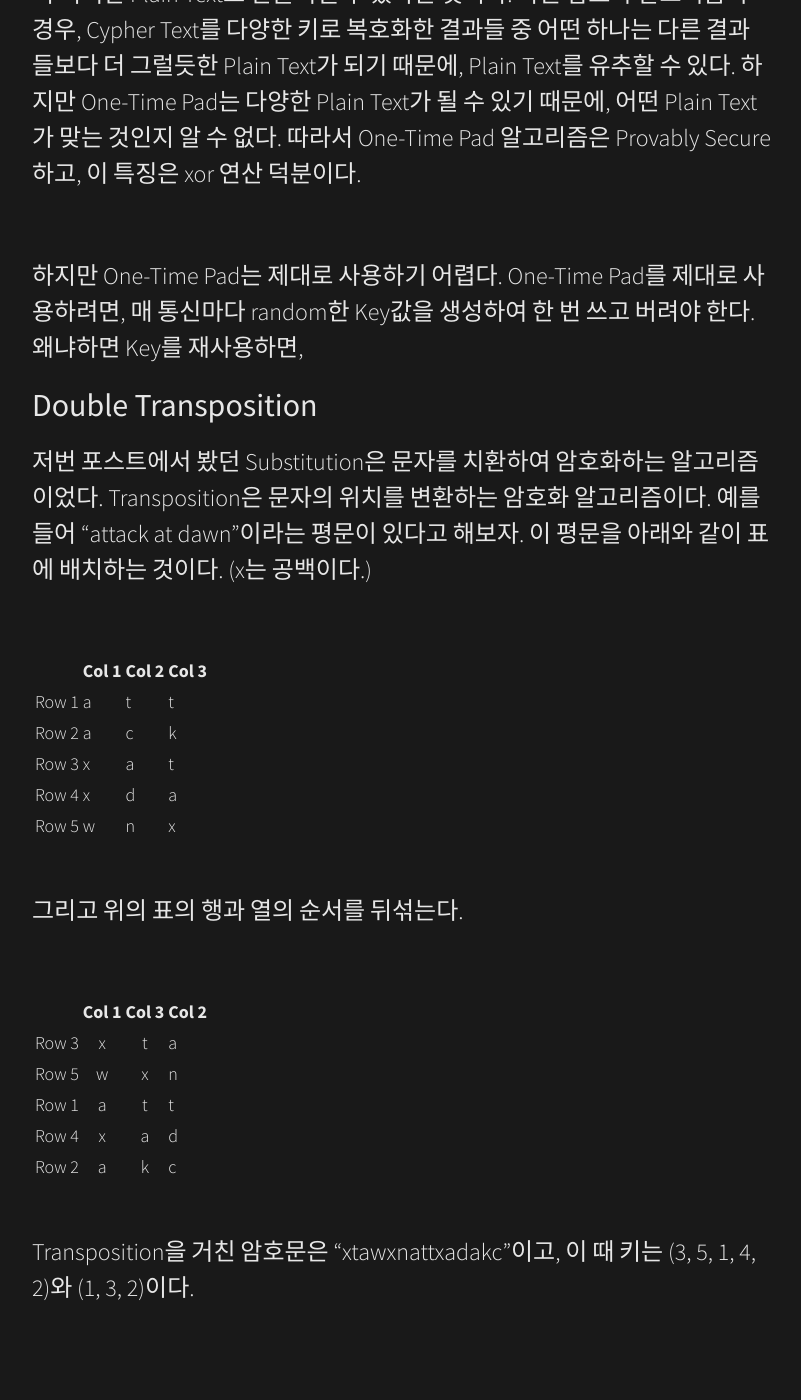
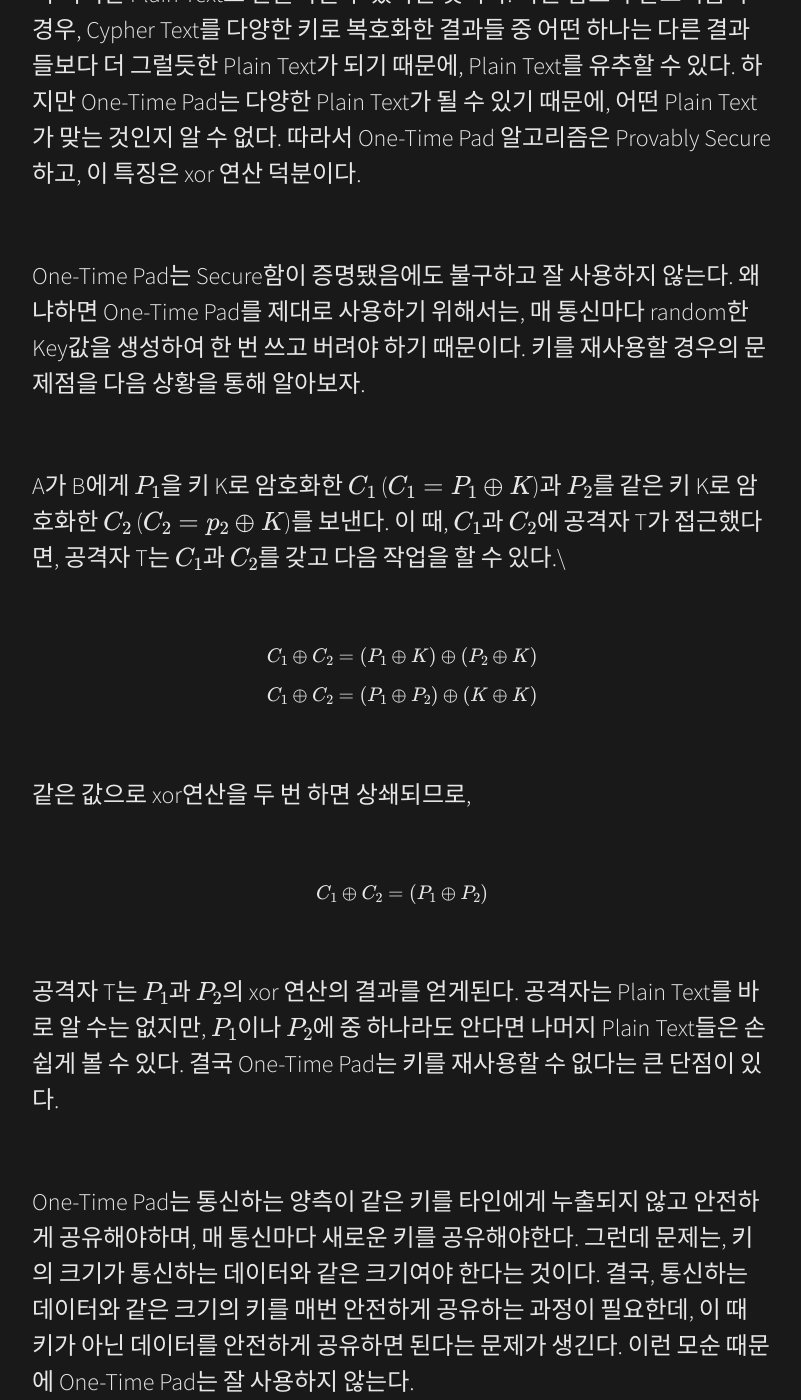
Before and after one commit to CodeJin19/CodeJin19.github.io, a Jekyll site: the page built from _posts/2020/2020-05-13-Network_Security_2.Crypto3.markdown, in a window 1280 px wide and 1400 px high, scrolled down 2766 px. Shown: the whole window, without its empty margins (238-1039 px from the left). Built offline with Jekyll 4.4.1, drawn with Linux system fonts in a browser that asks for light colours; nearby versions of some CDN libraries; formulas are drawn with MathJax 3; some of the changed text lies outside the part shown.

Commit message:
update post

```diff
--- a/_posts/2020/2020-05-13-Network_Security_2.Crypto3.markdown
+++ b/_posts/2020/2020-05-13-Network_Security_2.Crypto3.markdown
@@ -85,36 +85,72 @@ $$\oplus$$연산 논리표
 
 <br>
 
-하지만 One-Time Pad는 제대로 사용하기 어렵다. One-Time Pad를 제대로 사용하려면, 매 통신마다 random한 Key값을 생성하여 한 번 쓰고 버려야 한다. 왜냐하면 Key를 재사용하면,
-
-## Double Transposition
-
-저번 포스트에서 봤던 Substitution은 문자를 치환하여 암호화하는 알고리즘이었다. Transposition은 문자의 위치를 변환하는 암호화 알고리즘이다. 예를 들어 "attack at dawn"이라는 평문이 있다고 해보자. 이 평문을 아래와 같이 표에 배치하는 것이다. (x는 공백이다.)
+One-Time Pad는 Secure함이 증명됐음에도 불구하고 잘 사용하지 않는다. 왜냐하면 One-Time Pad를 제대로 사용하기 위해서는, 매 통신마다 random한 Key값을 생성하여 한 번 쓰고 버려야 하기 때문이다. 키를 재사용할 경우의 문제점을 다음 상황을 통해 알아보자.
 
 <br>
 
-||Col 1|Col 2|Col 3|
-||:---:|---|---|
-|Row 1|a|t|t|
-|Row 2|a|c|k|
-|Row 3|x|a|t|
-|Row 4|x|d|a|
-|Row 5|w|n|x|
+A가 B에게 $$P_1$$을 키 K로 암호화한 $$C_1$$ ($$C_1 = P_1 \oplus K$$)과 $$P_2$$를 같은 키 K로 암호화한 $$C_2$$ ($$C_2 = p_2 \oplus K$$)를 보낸다. 이 때, $$C_1$$과 $$C_2$$에 공격자 T가 접근했다면, 공격자 T는 $$C_1$$과 $$C_2$$를 갖고 다음 작업을 할 수 있다.\
 
 <br>
 
-그리고 위의 표의 행과 열의 순서를 뒤섞는다.
+$$
+\begin{align*}
+C_1 \oplus C_2 = \left( P_1 \oplus K \right) \oplus \left( P_2 \oplus K \right)
+\end{align*}
+$$
+
+$$
+\begin{align*}
+C_1 \oplus C_2 = \left( P_1 \oplus P_2 \right) \oplus \left( K \oplus K \right)
+\end{align*}
+$$
 
 <br>
 
-||Col 1|Col 3|Col 2|
-||:---:|:---:|:---:|
-|Row 3|x|t|a|
-|Row 5|w|x|n|
-|Row 1|a|t|t|
-|Row 4|x|a|d|
-|Row 2|a|k|c|
+같은 값으로 xor연산을 두 번 하면 상쇄되므로,
 
 <br>
 
-Transposition을 거친 암호문은 "xtawxnattxadakc"이고, 이 때 키는 (3, 5, 1, 4, 2)와 (1, 3, 2)이다.
+$$
+\begin{align*}
+C_1 \oplus C_2 = \left( P_1 \oplus P_2 \right)
+\end{align*}
+$$
+
+<br>
+
+공격자 T는 $$P_1$$과 $$P_2$$의 xor 연산의 결과를 얻게된다. 공격자는 Plain Text를 바로 알 수는 없지만, $$P_1$$이나 $$P_2$$에 중 하나라도 안다면 나머지 Plain Text들은 손쉽게 볼 수 있다. 결국 One-Time Pad는 키를 재사용할 수 없다는 큰 단점이 있다.
+
+<br>
+
+One-Time Pad는 통신하는 양측이 같은 키를 타인에게 누출되지 않고 안전하게 공유해야하며, 매 통신마다 새로운 키를 공유해야한다. 그런데 문제는, 키의 크기가 통신하는 데이터와 같은 크기여야 한다는 것이다. 결국, 통신하는 데이터와 같은 크기의 키를 매번 안전하게 공유하는 과정이 필요한데, 이 때 키가 아닌 데이터를 안전하게 공유하면 된다는 문제가 생긴다. 이런 모순 때문에 One-Time Pad는 잘 사용하지 않는다.
+
+<br>
+
+## Codebook Cipher
+
+One-Time Pad나 Substitution은 알파벳을 알파벳으로 1대1 치환하는 방식이고, Trnasition은 알파벳의 위치를 섞는 방식이라면, Codebook Cipher는 알파벳이 아닌 단어를 숫자에 1대1 대응 시키는 방식이다. 예를 들어, "안녕하세요, 여러분"에서 "안녕하세요"를 10, "여러분"을 27이라 한다면, 암호문은 "10, 27"이다. 이 방법은 통신하는 쌍방이 같은 사전(Codebook, 숫자와 단어가 정리되어 있는 책)을 공유하고 있어야 한다.
+
+## Summary
+
+ - Symmetric Key (대칭키)
+
+   - 암호화, 복호화에 사용하는 키가 같은 암호화 방식
+
+   - Stream Cipher
+
+     - AES
+
+   - Block Cipher
+
+     - One-Time Pad와 비슷
+
+     - random에 가까운 Key Stream을 만들어 활용
+
+     - Key Stream을 생성하는 알고리즘을 공유함으로써 One-Time Pad의 단점을 극복했다.
+
+ - Asymmetric Crypto (비대칭키)
+
+   - Public Key와 Private Key, 두 가지 키를 사용
+
+   - Private Key로 암호화하는 것을 서명한다고 한다
```
Also changed, not shown: other parts of _posts/2020/2020-05-13-Network_Security_2.Crypto3.markdown (+1 -1 lines).
